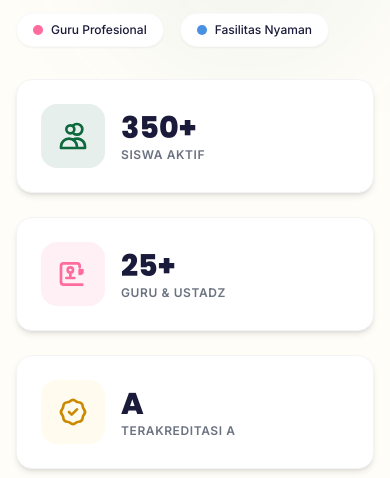
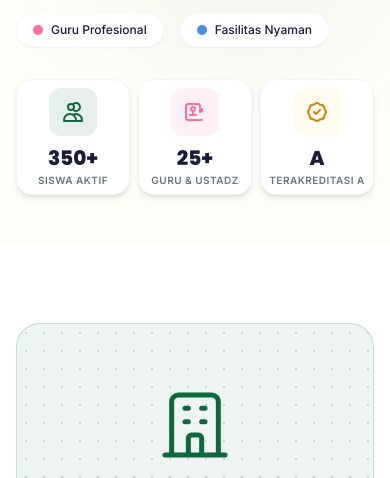
Before and after one commit to SekolahAlIshlah/Website-Al-Ishlah, an Eleventy site: page src/index.md in a window 390 px wide. Shown: the part 1382-1860 px from the top of the page. Built offline with nearby package versions, Linux system fonts and the light colour scheme; Eleventy itself is replaced by a stand-in of ours; files that its build step writes are made by us from their sources.

Commit message:
fix: change stats counters to grid-cols-3 side-by-side on mobile, with vertical stack layout inside each card (Icon top, Value middle, Label bottom)

```diff
--- a/src/_includes/components/stats.njk
+++ b/src/_includes/components/stats.njk
@@ -1,32 +1,30 @@
 <section class="relative -mt-8 sm:-mt-10 lg:-mt-16 z-20 pb-12 sm:pb-16">
   <div class="max-w-7xl mx-auto px-4 sm:px-6 lg:px-8">
-    <div class="grid grid-cols-1 md:grid-cols-3 gap-6">
+    <div class="grid grid-cols-3 gap-2 sm:gap-6">
 
       {% for stat in settings.stats %}
-      <!-- Dynamic Stat Card -->
-      <div class="bg-white border border-gray-100 rounded-2xl p-6 flex items-center space-x-4 shadow-md hover-lift">
-        <!-- Icon (Larger size) -->
-        <div class="w-16 h-16 {% if stat.color == 'pink' %}bg-pink/10 text-pink{% elif stat.color == 'yellow' %}bg-yellow/10 text-yellow-600{% else %}bg-primary/10 text-primary{% endif %} flex items-center justify-center rounded-2xl shrink-0">
+      <!-- Dynamic Stat Card (Vertically Stacked, Horizontally Aligned) -->
+      <div class="bg-white border border-gray-100 rounded-2xl p-2 sm:p-6 flex flex-col items-center text-center shadow-md hover-lift justify-center">
+        <!-- Icon (Responsive size) -->
+        <div class="w-12 h-12 sm:w-16 sm:h-16 {% if stat.color == 'pink' %}bg-pink/10 text-pink{% elif stat.color == 'yellow' %}bg-yellow/10 text-yellow-600{% else %}bg-primary/10 text-primary{% endif %} flex items-center justify-center rounded-xl sm:rounded-2xl shrink-0">
           {% if stat.icon == 'teachers' %}
-            <svg class="w-8 h-8" fill="none" stroke="currentColor" viewBox="0 0 24 24">
+            <svg class="w-6 h-6 sm:w-8 sm:h-8" fill="none" stroke="currentColor" viewBox="0 0 24 24">
               <path stroke-linecap="round" stroke-linejoin="round" stroke-width="2" d="M19 20H5a2 2 0 01-2-2V6a2 2 0 012-2h10a2 2 0 012 2v1m2 4a2 2 0 00-2-2v3a2 2 0 002-2V9z"></path>
               <path stroke-linecap="round" stroke-linejoin="round" stroke-width="2" d="M10 11a2 2 0 100-4 2 2 0 000 4zm0 0v4m-3 0h6"></path>
             </svg>
           {% elif stat.icon == 'accreditation' %}
-            <svg class="w-8 h-8" fill="none" stroke="currentColor" viewBox="0 0 24 24" xmlns="http://www.w3.org/2000/svg">
+            <svg class="w-6 h-6 sm:w-8 sm:h-8" fill="none" stroke="currentColor" viewBox="0 0 24 24" xmlns="http://www.w3.org/2000/svg">
               <path stroke-linecap="round" stroke-linejoin="round" stroke-width="2" d="M9 12l2 2 4-4M7.835 4.697a3.42 3.42 0 001.946-.806 3.42 3.42 0 014.438 0 3.42 3.42 0 001.946.806 3.42 3.42 0 013.138 3.138 3.42 3.42 0 00.806 1.946 3.42 3.42 0 010 4.438 3.42 3.42 0 00-.806 1.946 3.42 3.42 0 01-3.138 3.138 3.42 3.42 0 00-1.946.806 3.42 3.42 0 01-4.438 0 3.42 3.42 0 00-1.946-.806 3.42 3.42 0 01-3.138-3.138 3.42 3.42 0 00-.806-1.946 3.42 3.42 0 010-4.438 3.42 3.42 0 00.806-1.946 3.42 3.42 0 013.138-3.138z"/>
             </svg>
           {% else %}
-            <svg class="w-8 h-8" fill="none" stroke="currentColor" viewBox="0 0 24 24">
+            <svg class="w-6 h-6 sm:w-8 sm:h-8" fill="none" stroke="currentColor" viewBox="0 0 24 24">
               <path stroke-linecap="round" stroke-linejoin="round" stroke-width="2" d="M12 4.354a4 4 0 110 5.292M15 21H3v-1a6 6 0 0112 0v1zm0 0h6v-1a6 6 0 00-9-5.197M13 7a3 3 0 11-6 0 3 3 0 016 0z"></path>
             </svg>
           {% endif %}
         </div>
-        <!-- Text (Larger values) -->
-        <div>
-          <span class="block text-3xl lg:text-4xl font-display font-extrabold text-navy leading-tight">{{ stat.value }}</span>
-          <span class="block text-xs font-semibold text-gray-500 uppercase tracking-wider mt-0.5 leading-none">{{ stat.label }}</span>
-        </div>
+        <!-- Value and Label (Centered Stack) -->
+        <span class="block text-xl sm:text-3xl lg:text-4xl font-display font-extrabold text-navy mt-3 leading-none">{{ stat.value }}</span>
+        <span class="block text-[10px] sm:text-xs font-semibold text-gray-500 uppercase tracking-wider mt-1.5 leading-tight">{{ stat.label }}</span>
       </div>
       {% endfor %}
 
```
